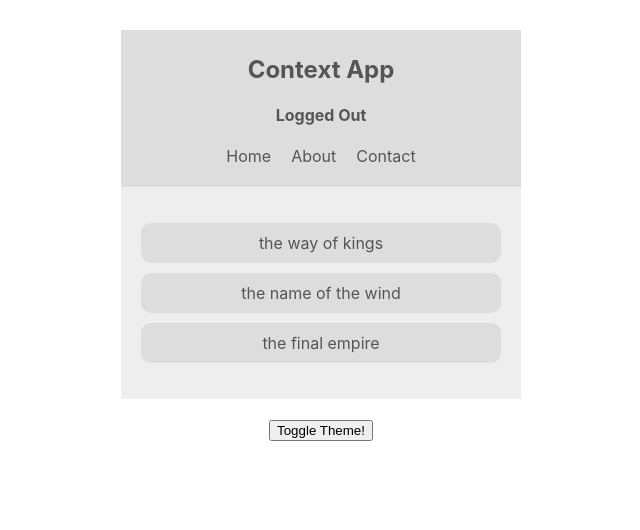
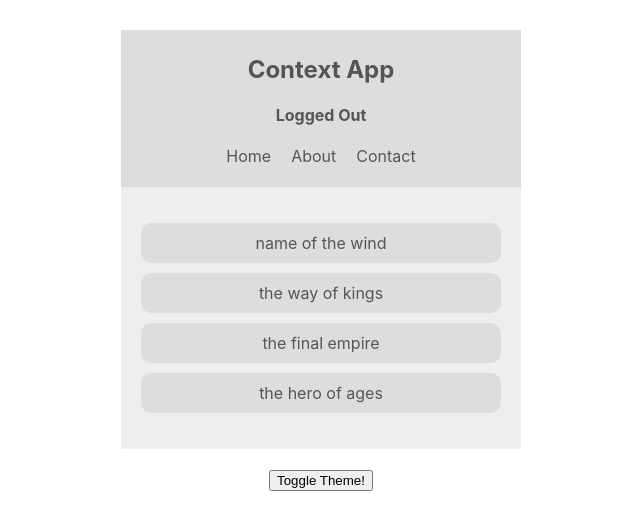
Before and after one commit to ishara28/React-Context-Hooks-Tutorial, a React (Create React App) app in the folder contextapp/: page / in a window 1280 px wide. Shown: the top 530 px of the page, without its empty margins (319-959 px from the left). Built offline with nearby package versions, Linux system fonts and the light colour scheme.

Commit message:
Hooks finished!

```diff
--- a/contextapp/src/App.js
+++ b/contextapp/src/App.js
@@ -4,6 +4,7 @@
 import ThemeContextProvider from "./contexts/ThemeContext";
 import ThemeToggle from "./components/ThemeToggle";
 import AuthContextProvider from "./contexts/AuthContext";
+import BookListContextProvider from "./contexts/BookContext";
 
 function App() {
   return (
@@ -11,7 +12,10 @@
       <ThemeContextProvider>
         <AuthContextProvider>
           <Navbar />
-          <BookList />
+          <BookListContextProvider>
+            <BookList />
+          </BookListContextProvider>
+
           <ThemeToggle />
         </AuthContextProvider>
       </ThemeContextProvider>
--- a/contextapp/src/components/BookList.js
+++ b/contextapp/src/components/BookList.js
@@ -1,28 +1,10 @@
-import React, { Component, useContext } from "react";
+import React, { useContext } from "react";
 import { ThemeContext } from "../contexts/ThemeContext";
-
-// class BookList extends Component {
-//   static contextType = ThemeContext;
-//   render() {
-//     const { isLightTheme, light, dark } = this.context;
-//     const theme = isLightTheme ? light : dark;
-//     return (
-//       <div
-//         className="book-list"
-//         style={{ color: theme.syntax, background: theme.bg }}
-//       >
-//         <ul>
-//           <li style={{ background: theme.ui }}>the way of kings</li>
-//           <li style={{ background: theme.ui }}>the name of the wind</li>
-//           <li style={{ background: theme.ui }}>the final empire</li>
-//         </ul>
-//       </div>
-//     );
-//   }
-// }
+import { BookContext } from "../contexts/BookContext";
 
 const BookList = () => {
   const { isLightTheme, light, dark } = useContext(ThemeContext);
+  const { books } = useContext(BookContext);
   const theme = isLightTheme ? light : dark;
   return (
     <div
@@ -30,14 +12,16 @@
       style={{ color: theme.syntax, background: theme.bg }}
     >
       <ul>
-        <li style={{ background: theme.ui }}>the way of kings</li>
-        <li style={{ background: theme.ui }}>the name of the wind</li>
-        <li style={{ background: theme.ui }}>the final empire</li>
+        {books.map(book => {
+          return (
+            <li key={book.id} style={{ background: theme.ui }}>
+              {book.title}
+            </li>
+          );
+        })}
       </ul>
     </div>
   );
 };
 
 export default BookList;
-
-// export default BookList;
--- a/contextapp/src/components/Navbar.js
+++ b/contextapp/src/components/Navbar.js
@@ -1,22 +1,49 @@
-import React, { Component } from "react";
+import React, { Component, useContext } from "react";
 import { ThemeContext } from "../contexts/ThemeContext";
 import { AuthContext } from "../contexts/AuthContext";
 
-class Navbar extends Component {
-  render() {
-    return (
-      <AuthContext.Consumer>
-        {authContext => {
-          return (
-            <ThemeContext.Consumer>
-              {themeContext => {
-                const { isAuthenticated, toggleAuth } = authContext;
-                const { isLightTheme, light, dark } = themeContext;
+// class Navbar extends Component {
+//   render() {
+//     return (
+//       <AuthContext.Consumer>
+//         {authContext => {
+//           return (
+//             <ThemeContext.Consumer>
+//               {themeContext => {
+//                 const { isAuthenticated, toggleAuth } = authContext;
+//                 const { isLightTheme, light, dark } = themeContext;
+//                 const theme = isLightTheme ? light : dark;
+//                 return (
+//                   <nav style={{ background: theme.ui, color: theme.syntax }}>
+//                     <h1>Context App</h1>
+//                     <h4 onClick={toggleAuth} style={{ cursor: "pointer" }}>
+//                       {isAuthenticated ? "Logged In" : "Logged Out"}
+//                     </h4>
+
+//                     <ul>
+//                       <li>Home</li>
+//                       <li>About</li>
+//                       <li>Contact</li>
+//                     </ul>
+//                   </nav>
+//                 );
+//               }}
+//             </ThemeContext.Consumer>
+//           );
+//         }}
+//       </AuthContext.Consumer>
+//     );
+//   }
+// }
+
+const Navbar = () => {
+  const { isLightTheme, light, dark } = useContext(ThemeContext);
+  const { isAuthenticated, toggleAuth } = useContext(AuthContext);
   const theme = isLightTheme ? light : dark;
   return (
     <nav style={{ background: theme.ui, color: theme.syntax }}>
       <h1>Context App</h1>
-                    <h4 onClick={toggleAuth} style={{cursor: "pointer"}}>
+      <h4 onClick={toggleAuth} style={{ cursor: "pointer" }}>
         {isAuthenticated ? "Logged In" : "Logged Out"}
       </h4>
 
@@ -27,13 +54,8 @@
       </ul>
     </nav>
   );
-              }}
-            </ThemeContext.Consumer>
-          );
-        }}
-      </AuthContext.Consumer>
-    );
-  }
-}
+};
 
 export default Navbar;
+
+// export default Navbar;
--- a/contextapp/src/components/ThemeToggle.js
+++ b/contextapp/src/components/ThemeToggle.js
@@ -1,16 +1,27 @@
-import React, { Component } from "react";
+import React, { Component, useContext } from "react";
 import { ThemeContext } from "../contexts/ThemeContext";
 
-export class ThemeToggle extends Component {
-  static contextType = ThemeContext;
-  render() {
-    const toggleTheme = this.context.toggleTheme;
-    return (
-      <div>
-        <button onClick={toggleTheme}>Toggle Theme!</button>
-      </div>
-    );
-  }
-}
+// export class ThemeToggle extends Component {
+//   static contextType = ThemeContext;
+//   render() {
+//     const toggleTheme = this.context.toggleTheme;
+//     return (
+//       <div>
+//         <button onClick={toggleTheme}>Toggle Theme!</button>
+//       </div>
+//     );
+//   }
+// }
+
+const ThemeToggle = () => {
+  const {toggleTheme} = useContext(ThemeContext)
+  return (
+    <div>
+      <button onClick={toggleTheme}>Toggle Theme!</button>
+    </div>
+  );
+};
+
+// export default ThemeToggle;
 
 export default ThemeToggle;
--- /dev/null
+++ b/contextapp/src/contexts/BookContext.js
@@ -0,0 +1,19 @@
+import React, { createContext, useState } from "react";
+
+export const BookContext = createContext();
+
+const BookContextProvider = props => {
+  const [books, setBooks] = useState([
+    { title: "name of the wind", id: 1 },
+    { title: "the way of kings", id: 2 },
+    { title: "the final empire", id: 3 },
+    { title: "the hero of ages", id: 4 }
+  ]);
+  return (
+    <BookContext.Provider value={{ books }}>
+      {props.children}
+    </BookContext.Provider>
+  );
+};
+
+export default BookContextProvider;
```
Lines whose indentation alone changed are shown as unchanged.
